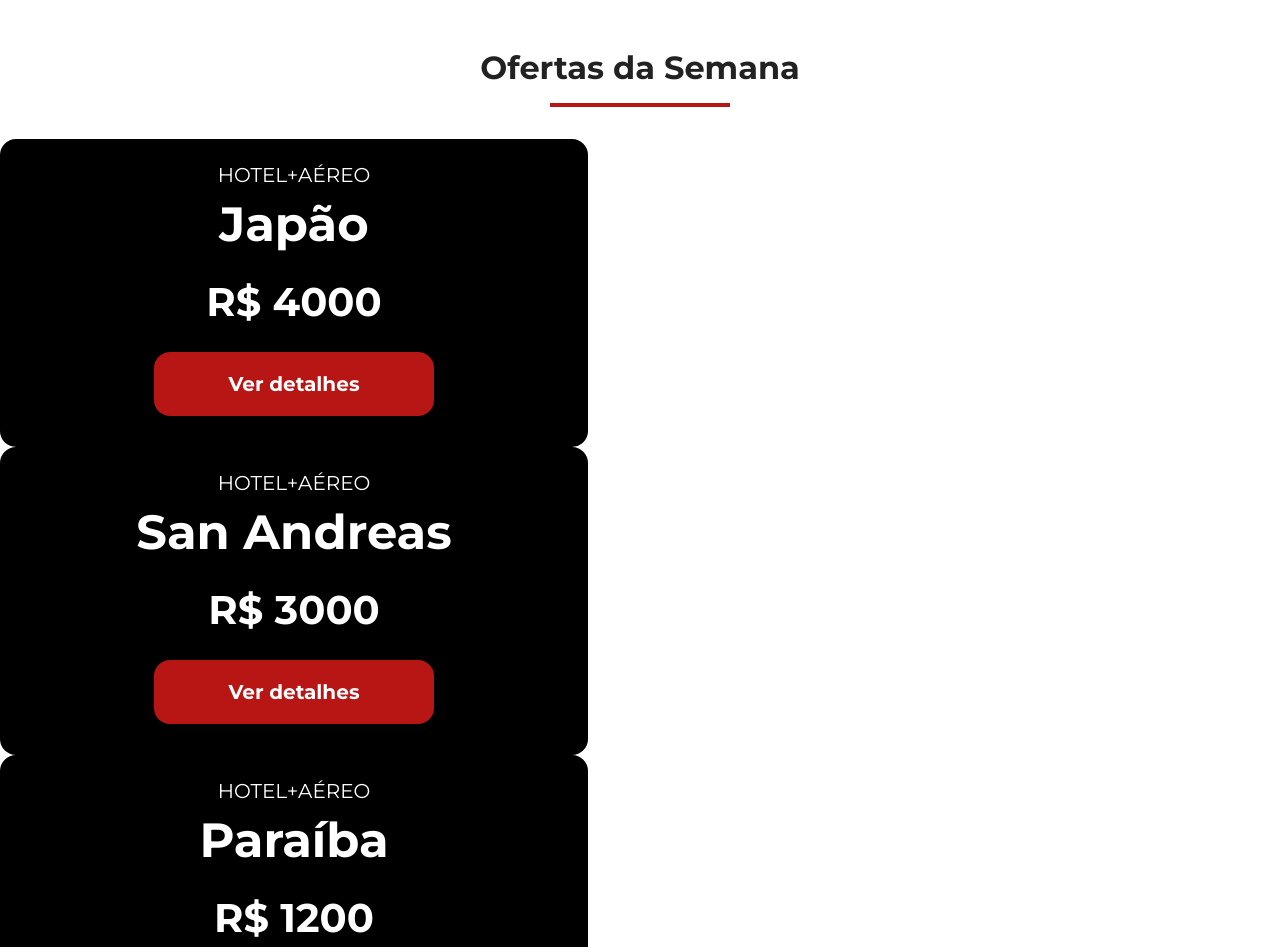
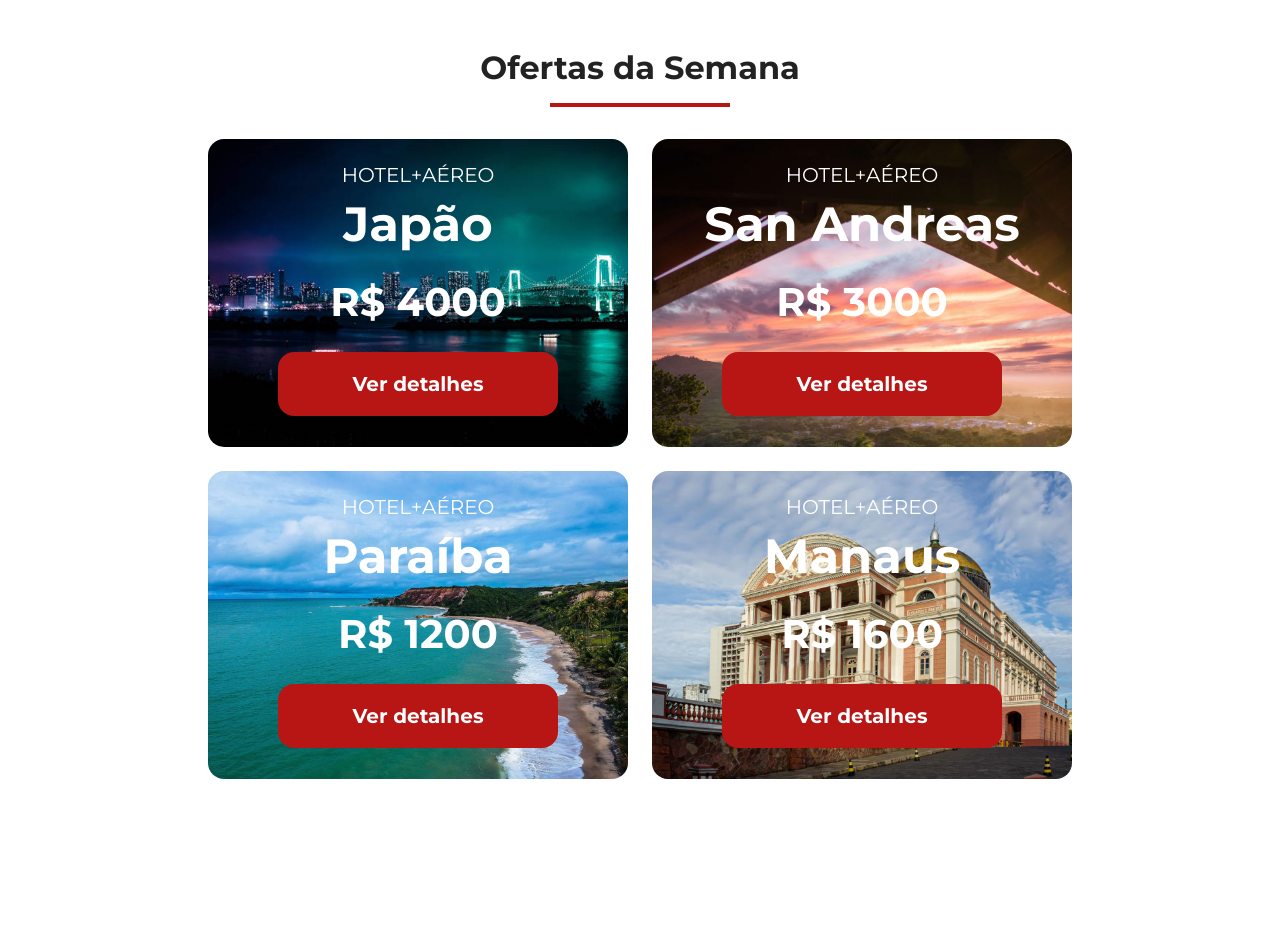
Before and after one commit to SelemeV1/Jornada-viagens, a plain HTML site: page index.html in a window 1280 px wide. Shown: the part 1080-2027 px from the top of the page. After the commit the page ends 1859 px from the top, so only its background shows below. Drawn offline with Linux system fonts and the light colour scheme.

Commit message:
Finaliza sessao de ofertas

```diff
--- a/css/offers.css
+++ b/css/offers.css
@@ -1,3 +1,10 @@
+.offers-card {
+  display: flex;
+  flex-direction: column;
+  align-items: center;
+  gap: 24px;
+}
+
 .card {
   color: var(--text-secondary-color);
   width: 312px;
@@ -35,9 +42,37 @@
   display: inline-block;
 }
 
+.card.japao {
+  background: url(../img/bg-card-japao.jpg) no-repeat;
+  background-size: cover;
+}
+
+.card.san-andreas {
+  background: url(../img/bg-card-san-andreas.jpg) no-repeat;
+  background-size: cover;
+}
+
+.card.paraiba {
+  background: url(../img/bg-card-paraiba.jpg) no-repeat;
+  background-size: cover;
+}
+
+.card.manaus {
+  background: url(../img/bg-card-manaus.jpg) no-repeat;
+  background-size: cover;
+}
+
+@media screen and (min-width: 768px) {
+  .offers-card {
+    flex-direction: row;
+    flex-wrap: wrap;
+    justify-content: center;
+  }
+}
+
 @media screen and (min-width: 1024px) {
   .card {
-    width: 588px;
+    width: 420px;
     height: 308px;
   }
   .card header h3 {
@@ -48,3 +83,17 @@
     font-size: 40px;
   }
 }
+
+@media screen and (min-width: 1440px) {
+  .card {
+    width: 588px;
+    height: 308px;
+  }
+}
+
+@media screen and (min-width: 1920px) {
+  .offers-card {
+    width: 1250px;
+    margin: 0 auto;
+  }
+}
--- a/index.html
+++ b/index.html
@@ -62,7 +62,7 @@
         <hr />
       </div>
       <div class="offers-card">
-        <article class="card">
+        <article class="card japao">
           <header>
             <p>HOTEL+AÉREO</p>
             <h3>
@@ -74,7 +74,7 @@
             <a href="#" class="button">Ver detalhes</a>
           </footer>
         </article>
-        <article class="card">
+        <article class="card san-andreas">
           <header>
             <p>HOTEL+AÉREO</p>
             <h3>
@@ -86,7 +86,7 @@
             <a href="#" class="button">Ver detalhes</a>
           </footer>
         </article>
-        <article class="card">
+        <article class="card paraiba">
           <header>
             <p>HOTEL+AÉREO</p>
             <h3>
@@ -98,7 +98,7 @@
             <a href="#" class="button">Ver detalhes</a>
           </footer>
         </article>
-        <article class="card">
+        <article class="card manaus">
           <header>
             <p>HOTEL+AÉREO</p>
             <h3>
```
Also changed, not shown: img/bg-card-japao.jpg (added), img/bg-card-manaus.jpg (added), img/bg-card-paraiba.jpg (added), img/bg-card-san-andreas.jpg (added).
